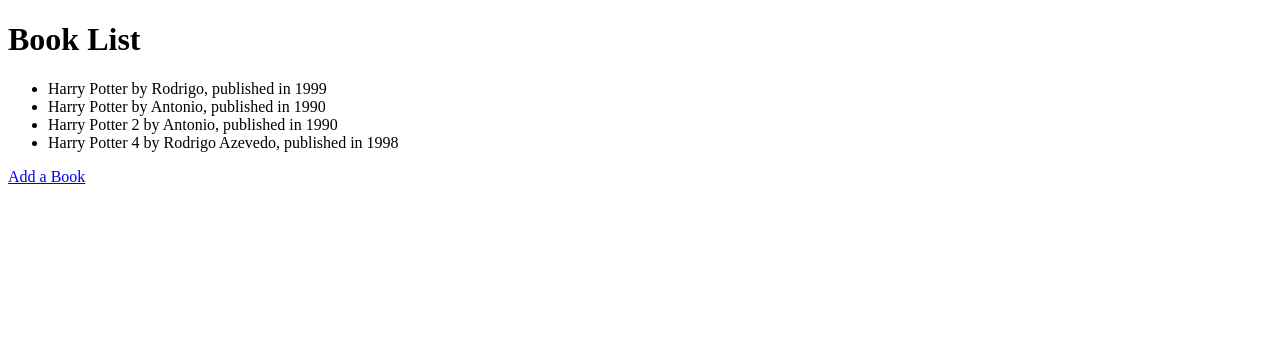
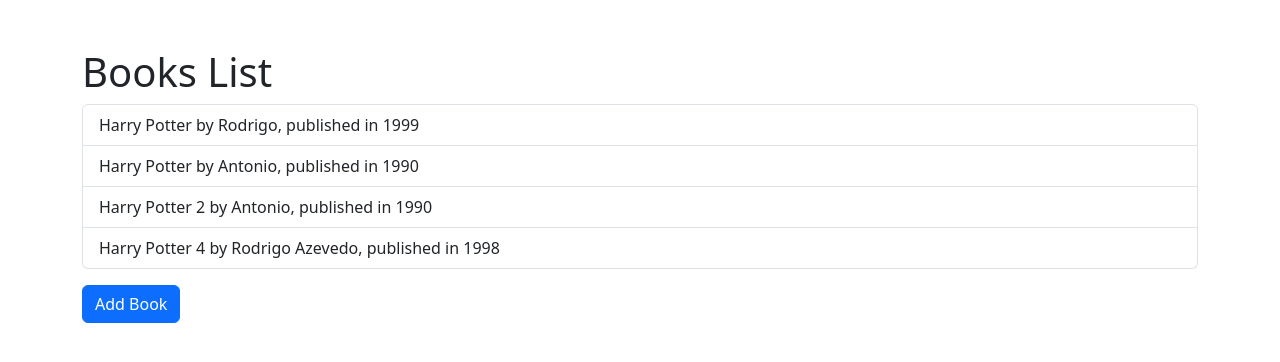
Before and after one commit to rodrigobivarazevedo/APP, a Flask app: page / in a window 1280 px wide. Shown: the top 362 px of the page. Run offline with Flask 3, Linux system fonts and the light colour scheme; some libraries are stand-ins or nearby versions.

Commit message:
improved design with bootstrap

```diff
--- a/app/app.py
+++ b/app/app.py
@@ -1,12 +1,12 @@
 from flask import Flask, render_template, request, redirect, url_for, flash
 from flask_sqlalchemy import SQLAlchemy
-from faker import Faker
 import os
 
 app = Flask(__name__)
 app.config['SQLALCHEMY_DATABASE_URI'] = 'sqlite:///' + os.path.join(os.path.dirname(__file__), 'db', 'database.db')
 db = SQLAlchemy(app)
-fake = Faker()
+
+app.secret_key = 'secret_key'
 
 class Books(db.Model):
     ID = db.Column(db.Integer, primary_key=True)
@@ -17,7 +17,9 @@ class Books(db.Model):
 @app.route('/')
 def books():
     book_list = Books.query.all()
-    return render_template('books.html', books=book_list)
+    if not book_list:
+        book_list = "No books found"
+    return render_template('books.html', book_list=book_list)
 
 @app.route('/add_book', methods=['GET', 'POST'])
 def add_book():
@@ -29,7 +31,7 @@ def add_book():
         new_book = Books(Title=title, Author=author, Pub_year=pub_year)
         db.session.add(new_book)
         db.session.commit()
-
+        flash(f"Added {title} by {author} successfully!", 'success')
         return redirect(url_for('books'))
 
     return render_template('add_book.html')
--- a/app/templates/books.html
+++ b/app/templates/books.html
@@ -2,16 +2,48 @@
 <html lang="en">
 <head>
     <meta charset="UTF-8">
+    <meta http-equiv="X-UA-Compatible" content="IE=edge">
     <meta name="viewport" content="width=device-width, initial-scale=1.0">
-    <title>Book List</title>
+    <title>Books List</title>
+
+    <!-- Bootstrap CSS link -->
+    <link href="https://cdn.jsdelivr.net/npm/bootstrap@5.3.2/dist/css/bootstrap.min.css" rel="stylesheet" integrity="sha384-T3c6CoIi6uLrA9TneNEoa7RxnatzjcDSCmG1MXxSR1GAsXEV/Dwwykc2MPK8M2HN" crossorigin="anonymous">
 </head>
-<body>
-    <h1>Book List</h1>
-    <ul>
-        {% for book in books %}
-            <li>{{ book.Title }} by {{ book.Author }}, published in {{ book.Pub_year }}</li>
-        {% endfor %}
-    </ul>
-    <a href="{{ url_for('add_book') }}">Add a Book</a>
+<body class="container mt-5">
+    <h1>Books List</h1>
+
+    {% with messages = get_flashed_messages() %}
+            {% if messages %}
+                <div class="alert alert-success" role="alert">
+                    <ul class="list-unstyled mb-0">
+                        {% for message in messages %}
+                            <li>{{ message }}</li>
+                        {% endfor %}
+                    </ul>
+                </div>
+            {% endif %}
+        {% endwith %}
+
+    {% if book_list == "No books found" %}
+        <h4 class="mt-5">{{ b }}</h4>
+    {% else %}
+        <!-- Bootstrap List Group -->
+        <ul class="list-group">
+            {% for book in book_list %}
+                <li class="list-group-item d-flex justify-content-between align-items-center">
+                        <span>{{ book.Title }} by {{ book.Author }}, published in {{ book.Pub_year }}</span>
+                </li>
+            {% endfor %}
+        </ul>
+    {% endif %}
+
+    <!-- Bootstrap Buttons -->
+    <a class="btn btn-primary mt-3" href="{{ url_for('add_book') }}">Add Book</a>
+
+
+    <!-- Bootstrap JS and Popper.js scripts (required for some Bootstrap features) -->
+    <script src="https://code.jquery.com/jquery-3.2.1.slim.min.js" integrity="sha384-KJ3o2DKtIkvYIK3UENzmM7KCkRr/rE9/Qpg6aAZGJwFDMVNA/GpGFF93hXpG5KkN" crossorigin="anonymous"></script>
+    <script src="https://cdn.jsdelivr.net/npm/popper.js@1.12.9/dist/umd/popper.min.js" integrity="sha384-ApNbgh9B+Y1QKtv3Rn7W3mgPxhU9K/ScQsAP7hUibX39j7fakFPskvXusvfa0b4Q" crossorigin="anonymous"></script>
+    <script src="https://cdn.jsdelivr.net/npm/bootstrap@5.3.2/dist/js/bootstrap.bundle.min.js" integrity="sha384-C6RzsynM9kWDrMNeT87bh95OGNyZPhcTNXj1NW7RuBCsyN/o0jlpcV8Qyq46cDfL" crossorigin="anonymous"></script>
 </body>
 </html>
```
Also changed, not shown: app/templates/add_book.html (+27 -13 lines), app/db/database.db.
